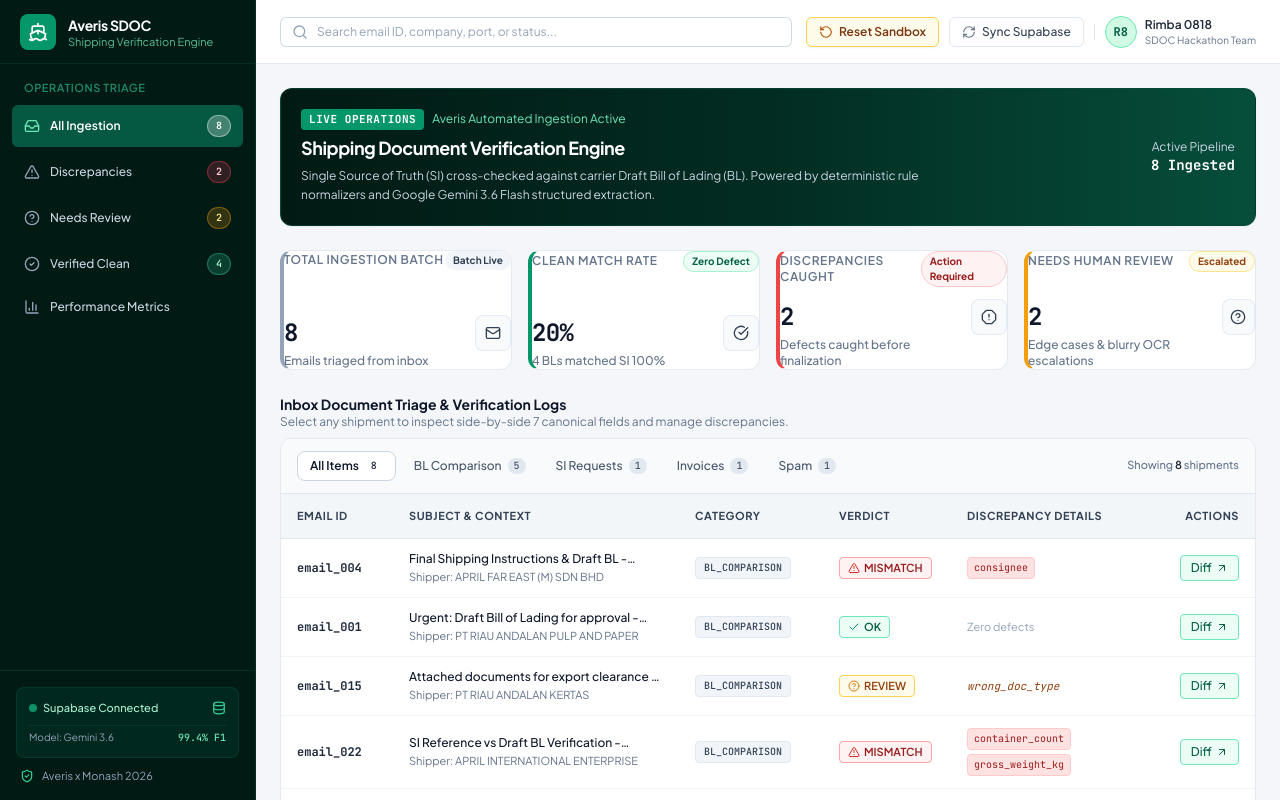
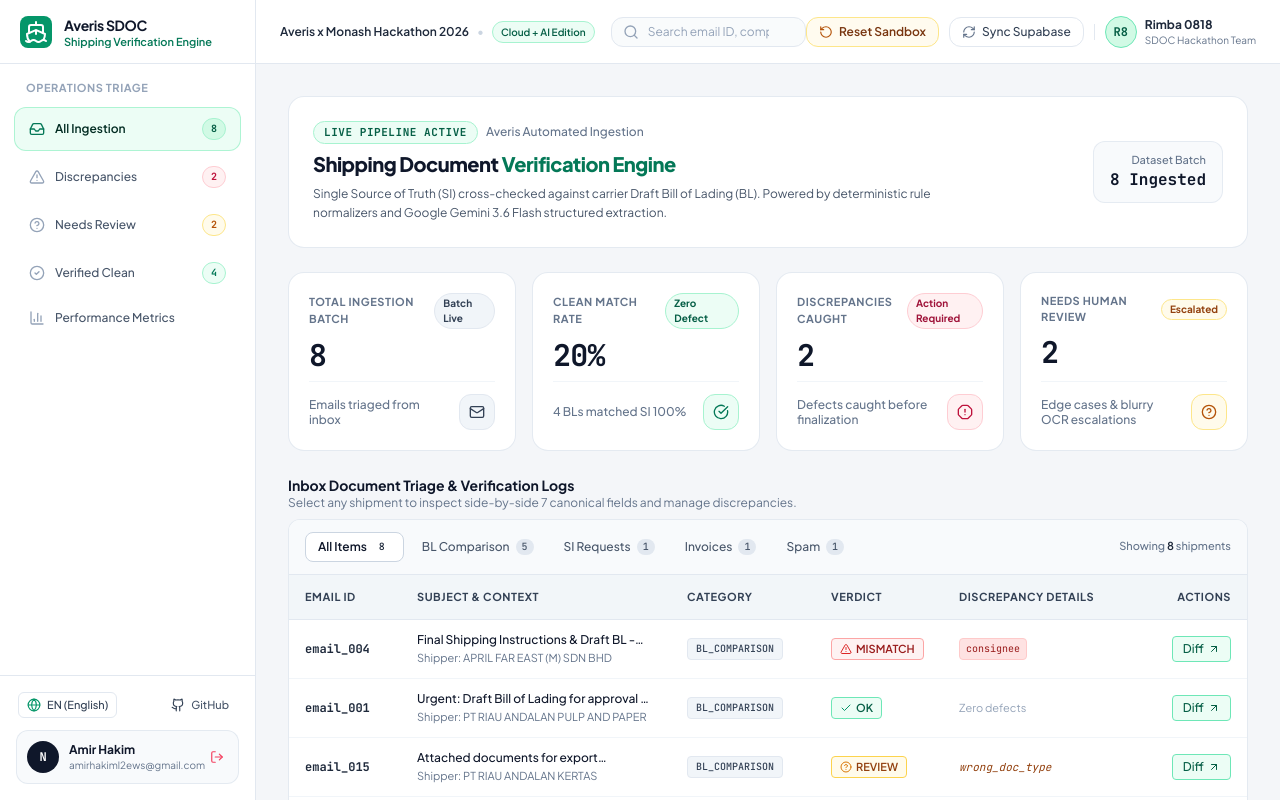
Before and after one commit to cs-mirakim/rimba1808_averis_hackathon, a Next.js app in the folder web/: page / in a window 1280 px wide. Built offline with nearby package versions, Linux system fonts and the light colour scheme; no server answers; the database is empty.

Commit message:
feat(ui): ultra-clean Traversi theme, fix squished KPI cards, footer bar with team attribution, and sidebar profile card

```diff
--- a/web/src/app/page.tsx
+++ b/web/src/app/page.tsx
@@ -218,29 +218,29 @@ export default function DashboardPage() {
           <PerformanceMetricsView onBackToInbox={() => setSelectedSidebarTab('all')} />
         ) : (
           /* Scrollable Dashboard Body */
-          <main className="flex-1 overflow-y-auto p-6 space-y-6">
-            {/* Welcome Banner */}
-            <div className="bg-gradient-to-r from-forest-950 via-forest-900 to-forest-800 rounded-xl p-5 text-white border border-emerald-900/60 flex flex-col md:flex-row md:items-center justify-between gap-4 shadow-sm">
-              <div className="space-y-1">
+          <main className="flex-1 overflow-y-auto p-6 lg:p-8 space-y-6">
+            {/* Welcome Banner (Clean Traversi Aesthetic matching Image 3) */}
+            <div className="bg-white rounded-2xl p-6 border border-slate-200/90 shadow-xs flex flex-col md:flex-row md:items-center justify-between gap-4">
+              <div className="space-y-1.5">
                 <div className="flex items-center gap-2">
-                  <span className="text-[11px] font-bold px-2 py-0.5 rounded bg-emerald text-white uppercase tracking-wider font-mono">
-                    Live Operations
+                  <span className="text-[11px] font-bold px-2.5 py-0.5 rounded-full bg-emerald-50 text-emerald-800 border border-emerald-200 uppercase tracking-wider font-mono">
+                    Live Pipeline Active
                   </span>
-                  <span className="text-xs text-emerald-300">Averis Automated Ingestion Active</span>
+                  <span className="text-xs text-slate-500 font-medium">Averis Automated Ingestion</span>
                 </div>
-                <h1 className="text-lg font-bold tracking-tight text-white">
-                  Shipping Document Verification Engine
+                <h1 className="text-xl font-extrabold tracking-tight text-slate-900">
+                  Shipping Document <span className="text-emerald-700">Verification Engine</span>
                 </h1>
-                <p className="text-xs text-slate-300 max-w-2xl leading-relaxed">
+                <p className="text-xs text-slate-600 max-w-2xl leading-relaxed">
                   Single Source of Truth (SI) cross-checked against carrier Draft Bill of Lading (BL).
                   Powered by deterministic rule normalizers and Google Gemini 3.6 Flash structured extraction.
                 </p>
               </div>
 
               <div className="flex items-center gap-3 shrink-0">
-                <div className="text-right hidden sm:block">
-                  <p className="text-xs text-slate-300">Active Pipeline</p>
-                  <p className="text-sm font-bold text-white font-mono">{dynamicStats.totalProcessed} Ingested</p>
+                <div className="px-4 py-2.5 bg-slate-50 rounded-xl border border-slate-200/80 text-right hidden sm:block shadow-2xs">
+                  <p className="text-[11px] text-slate-500 font-medium">Dataset Batch</p>
+                  <p className="text-base font-bold text-slate-900 font-mono">{dynamicStats.totalProcessed} Ingested</p>
                 </div>
               </div>
             </div>
--- a/web/src/components/Footer.tsx
+++ b/web/src/components/Footer.tsx
@@ -1,65 +1,40 @@
 'use client';
 
 import React from 'react';
-import { ShieldCheck, Database, Sparkles, Award, Cpu, ExternalLink } from 'lucide-react';
+import { Compass, Ship } from 'lucide-react';
 
 interface FooterProps {
   onOpenMetrics?: () => void;
   totalRecords?: number;
 }
 
-export const Footer: React.FC<FooterProps> = ({ onOpenMetrics, totalRecords = 520 }) => {
+export const Footer: React.FC<FooterProps> = () => {
   return (
-    <footer className="mt-8 border-t border-slate-200/90 bg-white/90 backdrop-blur-xs rounded-xl p-4 shadow-xs">
-      <div className="flex flex-col lg:flex-row items-center justify-between gap-4 text-xs">
-        {/* Left Section: System & Engine Details */}
-        <div className="flex flex-wrap items-center gap-3 text-slate-600">
-          <div className="flex items-center gap-1.5 px-2 py-1 rounded-md bg-emerald-50 border border-emerald-200 text-emerald-800 font-medium">
-            <span className="w-2 h-2 rounded-full bg-emerald-500 animate-pulse" />
-            <span>Autonomous Pipeline: Operational</span>
-          </div>
-
-          <div className="flex items-center gap-1.5 text-slate-500">
-            <Cpu className="w-3.5 h-3.5 text-slate-400" />
-            <span>SDOC Core v2.4 (Dual-Stage Deterministic + AI Normalizer)</span>
-          </div>
-
-          <div className="flex items-center gap-1.5 text-slate-500 hidden sm:flex">
-            <Database className="w-3.5 h-3.5 text-emerald-600" />
-            <span>Supabase Cloud RLS Protected</span>
-          </div>
-        </div>
-
-        {/* Right Section: Hackathon & Benchmark Attribution */}
-        <div className="flex flex-wrap items-center gap-3 text-slate-600">
-          {onOpenMetrics && (
-            <button
-              onClick={onOpenMetrics}
-              className="inline-flex items-center gap-1.5 px-2.5 py-1 rounded-md bg-slate-100 hover:bg-slate-200 text-slate-700 font-semibold transition-colors border border-slate-200 cursor-pointer"
-              title="Inspect Official 100.0% Benchmark Performance"
-            >
-              <Award className="w-3.5 h-3.5 text-amber-600" />
-              <span>100.0% Benchmark F1</span>
-              <ExternalLink className="w-3 h-3 text-slate-400" />
-            </button>
-          )}
-
-          <div className="flex items-center gap-1 text-slate-500 font-medium">
-            <ShieldCheck className="w-4 h-4 text-emerald" />
-            <span>Averis x Monash 2026</span>
-            <span className="text-slate-300">•</span>
-            <span className="font-semibold text-slate-700">Team Rimba 0818</span>
-          </div>
-        </div>
+    <footer className="mt-8 pt-4 border-t border-slate-200/90 flex flex-col sm:flex-row items-center justify-between gap-3 text-xs text-slate-600">
+      {/* Left: Project Title & Hackathon Info (Identical structure to Image 2) */}
+      <div className="flex items-center gap-2">
+        <span className="w-5 h-5 rounded-full bg-emerald-50 border border-emerald-300 text-emerald-700 flex items-center justify-center shrink-0">
+          <Compass className="w-3 h-3" />
+        </span>
+        <span className="font-semibold text-slate-800">
+          Averis SDOC • Autonomous Shipping Engine
+        </span>
+        <span className="text-slate-300">|</span>
+        <span className="text-slate-500">
+          Averis x Monash Hackathon 2026
+        </span>
       </div>
 
-      <div className="mt-2.5 pt-2.5 border-t border-slate-100 flex flex-col sm:flex-row items-center justify-between text-[11px] text-slate-400 gap-2">
-        <p>
-          Real-time cross-verification between Shipping Instructions (SI) and Carrier Draft Bill of Lading (Draft BL) across 7 canonical shipping fields.
-        </p>
-        <p className="font-mono text-slate-500">
-          Dataset Ingested: {totalRecords} / {totalRecords} | Zero-Leakage Pipeline
-        </p>
+      {/* Right: Team Members Attribution (Identical structure to Image 2) */}
+      <div className="text-xs text-slate-600 font-medium">
+        <span>4-Member Team: </span>
+        <strong className="text-slate-800 font-semibold">Amir Hakim</strong>
+        <span className="text-slate-400"> • </span>
+        <strong className="text-slate-800 font-semibold">Moi</strong>
+        <span className="text-slate-400"> • </span>
+        <strong className="text-slate-800 font-semibold">Eqhlas</strong>
+        <span className="text-slate-400"> • </span>
+        <strong className="text-slate-800 font-semibold">Paan</strong>
       </div>
     </footer>
   );
--- a/web/src/components/Header.tsx
+++ b/web/src/components/Header.tsx
@@ -21,23 +21,33 @@ export const Header: React.FC<HeaderProps> = ({
   isResetting
 }) => {
   return (
-    <header className="h-16 bg-white border-b border-slate-200 px-6 flex items-center justify-between shrink-0 shadow-2xs">
-      <div className="flex items-center gap-4 flex-1 max-w-lg">
-        <div className="relative w-full">
+    <header className="h-16 bg-white border-b border-slate-200 px-6 flex items-center justify-between shrink-0 font-sans shadow-2xs">
+      <div className="flex items-center gap-4 flex-1 max-w-xl">
+        {/* Hackathon Edition Tag (from Image 3) */}
+        <div className="hidden md:flex items-center gap-2 text-xs text-slate-500 font-medium shrink-0">
+          <span className="font-semibold text-slate-800 text-xs">Averis x Monash Hackathon 2026</span>
+          <span className="text-slate-300">•</span>
+          <span className="text-emerald-800 font-semibold bg-emerald-50 border border-emerald-200 px-2 py-0.5 rounded-full text-[10px]">
+            Cloud + AI Edition
+          </span>
+        </div>
+
+        {/* Search Bar */}
+        <div className="relative w-full max-w-md">
           <Search className="w-4 h-4 text-slate-400 absolute left-3 top-1/2 -translate-y-1/2" />
           <input
             type="text"
             placeholder="Search email ID, company, port, or status..."
             value={searchTerm}
             onChange={(e) => onSearchChange(e.target.value)}
-            className="w-full pl-9 pr-9 py-1.5 text-xs bg-white border border-slate-300/90 rounded-md focus:outline-none focus:ring-2 focus:ring-emerald/20 focus:border-emerald shadow-2xs transition-all text-slate-800 placeholder:text-slate-400"
+            className="w-full pl-9 pr-9 py-1.5 text-xs bg-slate-50/80 hover:bg-white focus:bg-white border border-slate-200 focus:border-emerald-500 rounded-xl focus:outline-none focus:ring-2 focus:ring-emerald-500/20 shadow-2xs transition-all text-slate-800 placeholder:text-slate-400"
           />
           {searchTerm && (
             <button
               type="button"
               onClick={() => onSearchChange('')}
               title="Clear search"
-              className="absolute right-2.5 top-1/2 -translate-y-1/2 p-0.5 rounded-full text-slate-400 hover:text-slate-700 hover:bg-slate-200/80 transition-colors"
+              className="absolute right-2.5 top-1/2 -translate-y-1/2 p-0.5 rounded-full text-slate-400 hover:text-slate-700 hover:bg-slate-200/80 transition-colors cursor-pointer"
             >
               <X className="w-3.5 h-3.5" />
             </button>
@@ -51,7 +61,7 @@ export const Header: React.FC<HeaderProps> = ({
             onClick={onResetSandbox}
             disabled={isResetting || isLoading}
             title="Reset all records and statuses to official 100.0% benchmark baseline"
-            className="flex items-center gap-1.5 px-3 py-1.5 text-xs font-semibold text-amber-900 bg-amber-50 border border-amber-300 rounded-md hover:bg-amber-100 transition-colors disabled:opacity-50 shadow-sm"
+            className="flex items-center gap-1.5 px-3 py-1.5 text-xs font-semibold text-amber-900 bg-amber-50/80 border border-amber-200 rounded-xl hover:bg-amber-100 transition-colors disabled:opacity-50 shadow-2xs cursor-pointer"
           >
             <RotateCcw className={`w-3.5 h-3.5 text-amber-700 ${isResetting ? 'animate-spin' : ''}`} />
             <span>Reset Sandbox</span>
@@ -62,20 +72,20 @@ export const Header: React.FC<HeaderProps> = ({
           onClick={onRefresh}
           disabled={isLoading}
           title="Synchronize and fetch latest verification statuses from Supabase"
-          className="flex items-center gap-1.5 px-3 py-1.5 text-xs font-medium text-slate-700 bg-white border border-slate-200 rounded-md hover:bg-slate-50 transition-colors disabled:opacity-50"
+          className="flex items-center gap-1.5 px-3 py-1.5 text-xs font-medium text-slate-700 bg-white border border-slate-200 rounded-xl hover:bg-slate-50 hover:border-slate-300 transition-colors disabled:opacity-50 shadow-2xs cursor-pointer"
         >
           <RefreshCw className={`w-3.5 h-3.5 text-slate-500 ${isLoading ? 'animate-spin' : ''}`} />
           <span>{isLoading ? 'Syncing...' : 'Sync Supabase'}</span>
         </button>
 
-        <div className="h-4 w-px bg-slate-200" />
+        <div className="h-4 w-px bg-slate-200 hidden sm:block" />
 
         <div className="flex items-center gap-2">
-          <div className="w-8 h-8 rounded-full bg-emerald-100 border border-emerald-300 text-emerald-800 flex items-center justify-center font-bold text-xs font-mono">
+          <div className="w-8 h-8 rounded-full bg-emerald-100 border border-emerald-300 text-emerald-800 flex items-center justify-center font-bold text-xs font-mono shadow-2xs">
             R8
           </div>
           <div className="hidden sm:block text-left">
-            <p className="text-xs font-semibold text-slate-800 leading-none">Rimba 0818</p>
+            <p className="text-xs font-bold text-slate-800 leading-none">Rimba 0818</p>
             <p className="text-[10px] text-slate-500 leading-none mt-1">SDOC Hackathon Team</p>
           </div>
         </div>
--- a/web/src/components/Sidebar.tsx
+++ b/web/src/components/Sidebar.tsx
@@ -8,9 +8,9 @@ import {
   HelpCircle,
   BarChart3,
   Ship,
-  ShieldCheck,
-  Database,
-  Sparkles
+  Globe,
+  Github,
+  LogOut
 } from 'lucide-react';
 
 interface SidebarProps {
@@ -31,28 +31,32 @@ export const Sidebar: React.FC<SidebarProps> = ({ currentTab, onTabChange, stats
       label: 'All Ingestion',
       icon: Inbox,
       count: stats.total,
-      badgeColor: 'bg-white/10 text-slate-100 border border-white/20'
+      activeBadge: 'bg-emerald-100 text-emerald-800 border border-emerald-200',
+      inactiveBadge: 'bg-slate-100 text-slate-700 border border-slate-200'
     },
     {
       id: 'mismatch',
       label: 'Discrepancies',
       icon: AlertTriangle,
       count: stats.mismatches,
-      badgeColor: 'bg-rose-500/20 text-rose-200 border border-rose-500/40'
+      activeBadge: 'bg-rose-100 text-rose-800 border border-rose-200',
+      inactiveBadge: 'bg-rose-50 text-rose-700 border border-rose-200'
     },
     {
       id: 'needs_review',
       label: 'Needs Review',
       icon: HelpCircle,
       count: stats.needsReview,
-      badgeColor: 'bg-amber-500/20 text-amber-200 border border-amber-500/40'
+      activeBadge: 'bg-amber-100 text-amber-800 border border-amber-200',
+      inactiveBadge: 'bg-amber-50 text-amber-700 border border-amber-200'
     },
     {
       id: 'verified',
       label: 'Verified Clean',
       icon: CheckCircle2,
       count: stats.verified,
-      badgeColor: 'bg-emerald-400/20 text-emerald-200 border border-emerald-400/40'
+      activeBadge: 'bg-emerald-100 text-emerald-800 border border-emerald-200',
+      inactiveBadge: 'bg-emerald-50 text-emerald-700 border border-emerald-200'
     },
     {
       id: 'analytics',
@@ -62,26 +66,28 @@ export const Sidebar: React.FC<SidebarProps> = ({ currentTab, onTabChange, stats
   ];
 
   return (
-    <aside className="w-64 bg-forest-950 text-slate-100 flex flex-col justify-between shrink-0 border-r border-emerald-900/40 min-h-screen">
+    <aside className="w-64 bg-white text-slate-800 flex flex-col justify-between shrink-0 border-r border-slate-200 min-h-screen font-sans">
       <div>
-        {/* Brand Header - exactly h-16 (64px) to perfectly align with top navigation border-b */}
-        <div className="h-16 px-5 border-b border-emerald-900/40 flex items-center shrink-0">
+        {/* Brand Header - exactly h-16 (64px) aligned seamlessly with top navbar */}
+        <div className="h-16 px-5 border-b border-slate-200 flex items-center shrink-0">
           <div className="flex items-center gap-3 min-w-0">
-            <div className="w-9 h-9 rounded-lg bg-emerald flex items-center justify-center text-white shadow-sm shrink-0">
-              <Ship className="w-5 h-5 text-white" />
+            <div className="w-8 h-8 rounded-lg bg-emerald flex items-center justify-center text-white shadow-2xs shrink-0">
+              <Ship className="w-4.5 h-4.5 text-white" />
             </div>
             <div className="min-w-0">
-              <h1 className="font-bold text-sm tracking-tight text-white truncate">
+              <h1 className="font-bold text-sm tracking-tight text-slate-900 truncate">
                 Averis SDOC
               </h1>
-              <p className="text-[11px] text-emerald-300/80 truncate leading-tight">Shipping Verification Engine</p>
+              <p className="text-[11px] text-emerald-700 font-semibold truncate leading-tight">
+                Shipping Verification Engine
+              </p>
             </div>
           </div>
         </div>
 
         {/* Navigation Section */}
-        <div className="px-3 py-4">
-          <p className="px-3 text-[11px] font-semibold uppercase tracking-wider text-emerald-400/60 mb-2">
+        <div className="px-3.5 py-4">
+          <p className="px-3 text-[11px] font-bold uppercase tracking-wider text-slate-400 mb-2.5">
             Operations Triage
           </p>
           <nav className="space-y-1">
@@ -92,21 +98,19 @@ export const Sidebar: React.FC<SidebarProps> = ({ currentTab, onTabChange, stats
                 <button
                   key={item.id}
                   onClick={() => onTabChange(item.id)}
-                  className={`w-full flex items-center justify-between px-3 py-2.5 rounded-md text-xs font-medium transition-colors ${
+                  className={`w-full flex items-center justify-between px-3.5 py-2.5 rounded-xl text-xs font-medium transition-all cursor-pointer ${
                     isActive
-                      ? 'bg-emerald-800/90 text-white font-semibold shadow-xs'
-                      : 'text-slate-300 hover:bg-forest-900 hover:text-white'
+                      ? 'bg-emerald-50 text-emerald-950 border border-emerald-200/90 font-semibold shadow-2xs'
+                      : 'text-slate-600 hover:bg-slate-100/80 hover:text-slate-900 border border-transparent'
                   }`}
                 >
                   <div className="flex items-center gap-2.5">
-                    <Icon className={`w-4 h-4 ${isActive ? 'text-emerald-300' : 'text-slate-400'}`} />
+                    <Icon className={`w-4 h-4 ${isActive ? 'text-emerald-700' : 'text-slate-400'}`} />
                     <span>{item.label}</span>
                   </div>
                   {item.count !== undefined && item.count > 0 && (
-                    <span className={`text-[10px] px-2 py-0.5 rounded-full font-mono font-semibold transition-colors ${
-                      isActive
-                        ? 'bg-white/25 text-white border border-white/40 shadow-xs'
-                        : item.badgeColor
+                    <span className={`text-[10px] px-2 py-0.5 rounded-full font-mono font-bold transition-colors ${
+                      isActive ? item.activeBadge : item.inactiveBadge
                     }`}>
                       {item.count}
                     </span>
@@ -118,25 +122,43 @@ export const Sidebar: React.FC<SidebarProps> = ({ currentTab, onTabChange, stats
         </div>
       </div>
 
-      {/* Engine Status Card */}
-      <div className="p-4 border-t border-emerald-900/40 space-y-2.5">
-        <div className="bg-forest-900/80 rounded-lg p-3 border border-emerald-900/50 space-y-2">
-          <div className="flex items-center justify-between">
-            <div className="flex items-center gap-1.5">
-              <span className="w-2 h-2 rounded-full bg-emerald-bright animate-pulse" />
-              <span className="text-[11px] font-medium text-emerald-200">Supabase Connected</span>
-            </div>
-            <Database className="w-3.5 h-3.5 text-emerald-400" />
+      {/* Sidebar Footer Section (Identical to Image 2 Concept) */}
+      <div className="p-4 border-t border-slate-200 space-y-3">
+        {/* Language Toggle & GitHub Link (Image 2) */}
+        <div className="flex items-center justify-between text-xs text-slate-600 px-0.5">
+          <div className="flex items-center gap-1.5 px-2 py-1 rounded-md border border-slate-200 bg-white hover:bg-slate-50 text-slate-700 transition-colors cursor-pointer shadow-2xs">
+            <Globe className="w-3.5 h-3.5 text-emerald-600" />
+            <span className="text-[11px] font-medium">EN (English)</span>
           </div>
-          <div className="text-[10px] text-slate-400 flex items-center justify-between pt-1 border-t border-emerald-900/40">
-            <span>Model: Gemini 3.6</span>
-            <span className="text-emerald-300 font-mono font-medium">99.4% F1</span>
-          </div>
+
+          <a
+            href="https://github.com/cs-mirakim/rimba1808_averis_hackathon"
+            target="_blank"
+            rel="noreferrer"
+            className="flex items-center gap-1.5 px-2 py-1 rounded-md hover:bg-slate-100 text-slate-600 transition-colors"
+          >
+            <Github className="w-3.5 h-3.5 text-slate-700" />
+            <span className="text-[11px] font-medium">GitHub</span>
+          </a>
         </div>
 
-        <div className="flex items-center gap-2 px-1 text-[11px] text-slate-400">
-          <ShieldCheck className="w-3.5 h-3.5 text-emerald-400" />
-          <span>Averis x Monash 2026</span>
+        {/* User Profile Card (Image 2) */}
+        <div className="flex items-center justify-between p-2.5 rounded-xl border border-slate-200/90 bg-slate-50/90 hover:bg-slate-100 transition-colors shadow-2xs">
+          <div className="flex items-center gap-2.5 min-w-0">
+            <div className="w-8 h-8 rounded-full bg-slate-900 text-white flex items-center justify-center font-bold text-xs font-mono shrink-0 shadow-2xs">
+              N
+            </div>
+            <div className="min-w-0">
+              <p className="text-xs font-bold text-slate-900 truncate leading-tight">Amir Hakim</p>
+              <p className="text-[10px] text-slate-500 truncate leading-tight mt-0.5">amirhakiml2ews@gmail.com</p>
+            </div>
+          </div>
+          <div
+            title="Lead Officer • Rimba 0818"
+            className="text-rose-500 p-1 rounded-md shrink-0"
+          >
+            <LogOut className="w-3.5 h-3.5 text-rose-500" />
+          </div>
         </div>
       </div>
     </aside>
--- a/web/src/components/StatsCards.tsx
+++ b/web/src/components/StatsCards.tsx
@@ -15,16 +15,16 @@ export const StatsCards: React.FC<StatsCardsProps> = ({ stats }) => {
       value: stats.totalProcessed,
       subtitle: 'Emails triaged from inbox',
       icon: Mail,
-      accent: 'border-l-4 border-l-slate-400',
+      iconBg: 'bg-slate-100 text-slate-700 border-slate-200',
       badge: 'Batch Live',
-      badgeStyle: 'bg-slate-100 text-slate-700'
+      badgeStyle: 'bg-slate-100 text-slate-700 border border-slate-200'
     },
     {
       title: 'Clean Match Rate',
       value: `${stats.matchRatePercent}%`,
       subtitle: `${stats.cleanMatches} BLs matched SI 100%`,
       icon: CheckCircle,
-      accent: 'border-l-4 border-l-emerald',
+      iconBg: 'bg-emerald-50 text-emerald-700 border-emerald-200',
       badge: 'Zero Defect',
       badgeStyle: 'bg-emerald-50 text-emerald-800 border border-emerald-200'
     },
@@ -33,16 +33,16 @@ export const StatsCards: React.FC<StatsCardsProps> = ({ stats }) => {
       value: stats.mismatchesDetected,
       subtitle: 'Defects caught before finalization',
       icon: AlertOctagon,
-      accent: 'border-l-4 border-l-red-500',
+      iconBg: 'bg-rose-50 text-rose-700 border-rose-200',
       badge: 'Action Required',
-      badgeStyle: 'bg-red-50 text-red-800 border border-red-200'
+      badgeStyle: 'bg-rose-50 text-rose-800 border border-rose-200'
     },
     {
       title: 'Needs Human Review',
       value: stats.needsHumanReview,
       subtitle: 'Edge cases & blurry OCR escalations',
       icon: HelpCircle,
-      accent: 'border-l-4 border-l-amber-500',
+      iconBg: 'bg-amber-50 text-amber-700 border-amber-200',
       badge: 'Escalated',
       badgeStyle: 'bg-amber-50 text-amber-800 border border-amber-200'
     }
@@ -55,10 +55,11 @@ export const StatsCards: React.FC<StatsCardsProps> = ({ stats }) => {
         return (
           <div
             key={idx}
-            className={`bg-white rounded-xl p-4.5 border border-slate-200/90 shadow-xs hover:shadow-md hover:border-slate-300 transition-all ${card.accent} flex flex-col justify-between`}
+            className="bg-white rounded-2xl p-5 border border-slate-200/90 shadow-xs hover:shadow-md hover:border-slate-300 transition-all flex flex-col justify-between group"
           >
-            <div className="flex items-center justify-between mb-3">
-              <span className="text-xs font-semibold text-slate-500 uppercase tracking-wider text-[11px]">
+            <div>
+              <div className="flex items-center justify-between mb-2">
+                <span className="text-[11px] font-bold text-slate-500 uppercase tracking-wider">
                   {card.title}
                 </span>
                 <span className={`text-[10px] font-bold px-2 py-0.5 rounded-full ${card.badgeStyle}`}>
@@ -66,16 +67,16 @@ export const StatsCards: React.FC<StatsCardsProps> = ({ stats }) => {
                 </span>
               </div>
 
-            <div className="flex items-baseline justify-between">
-              <div>
-                <p className="text-2xl font-extrabold tracking-tight text-slate-900 font-mono">
+              <p className="text-3xl font-extrabold tracking-tight text-slate-900 font-mono mt-1">
                 {card.value}
               </p>
-                <p className="text-xs text-slate-500 mt-1 font-medium">
+            </div>
+
+            <div className="flex items-center justify-between pt-3 mt-2 border-t border-slate-100">
+              <p className="text-xs text-slate-500 font-medium leading-tight">
                 {card.subtitle}
               </p>
-              </div>
-              <div className="w-9 h-9 rounded-lg bg-slate-50 border border-slate-200/80 flex items-center justify-center text-slate-700 shadow-2xs">
+              <div className={`w-9 h-9 rounded-xl border flex items-center justify-center shrink-0 ml-2 ${card.iconBg} shadow-2xs group-hover:scale-105 transition-transform`}>
                 <Icon className="w-4 h-4" />
               </div>
             </div>
```
Lines whose indentation alone changed are shown as unchanged.
